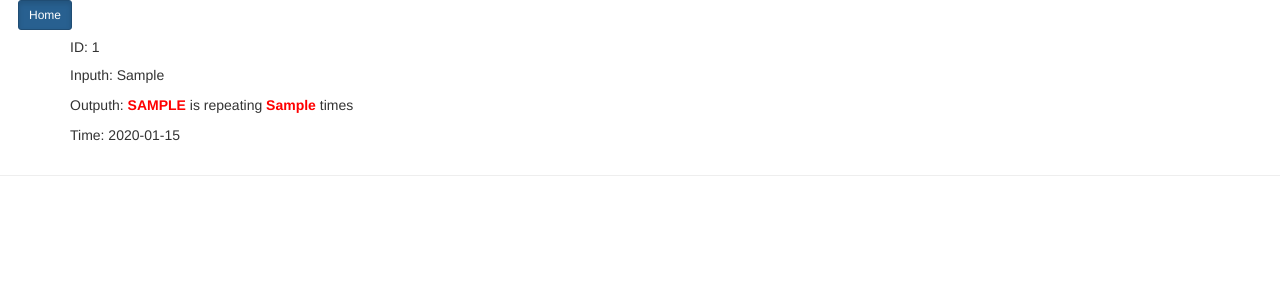
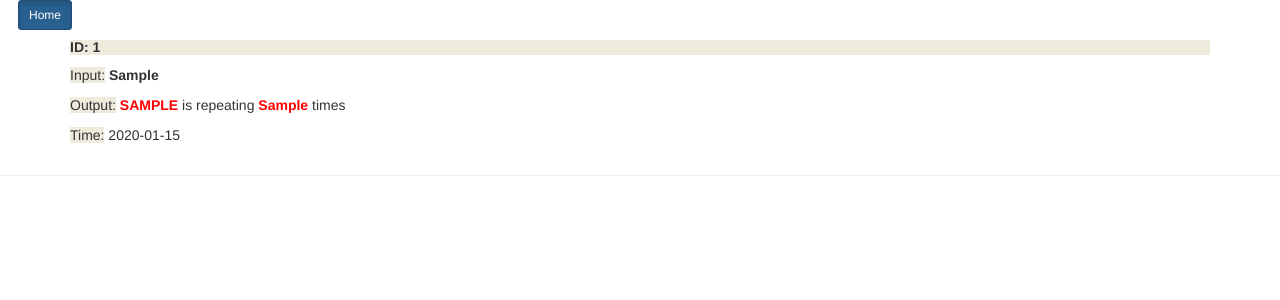
Before and after one commit to ArmanKarapetyanG/counter-web, a Flask app: page /history in a window 1280 px wide. Shown: the top 300 px of the page. Run offline with Flask 2, Linux system fonts and the light colour scheme; tables that the repository leaves empty hold one stand-in row (values such as "Sample post"); some libraries are stand-ins or nearby versions.

Commit message:
please kill me

```diff
--- a/main.py
+++ b/main.py
@@ -27,25 +27,22 @@ def main():
     form = CharCounter()
     if form.validate_on_submit():
         word = form.word.data.lower()
-        res = collections.Counter(word).most_common(2)
-        try:
-            for i in enumerate(word[::-1]):
-                if i[1] == res[0][0]:
-                    index1 = i[0]
+        res = collections.Counter(word).most_common()
+        maximum = res[0][1]
+        res = [i for i in res if i[1] == maximum]
+        indexes = []
+        rev = word[::-1]
+        for i in res:
+            for j in enumerate(rev):
+                if i[0] == j[1]:
+                    indexes.append(j[0])
                     break
-            for i in enumerate(word[::-1]):
-                if i[1] == res[1][0]:
-                    index2 = i[0]
-                    break
-            if res[0][1] == res[1][1]:
-                if index1 < index2:
-                    res = res[0]
-                else:
-                    res = res[1]
-            else:
-                res = res[0]
-        except IndexError:
-            res = res[0]
+        minimum_char = rev[min(indexes)]
+        count = 0
+        for i in word:
+            if i == minimum_char:
+                count += 1
+        res = tuple([minimum_char, count])
         new_data = Data(
             word=form.word.data,
             output_char=res[0],
--- a/templates/data.html
+++ b/templates/data.html
@@ -9,21 +9,21 @@
    style="margin-left:18px">Home</a>
     {% for data in datas %}
         <div class="container">
-            <h5>
-                ID: {{data.id}}
+            <h5 style="background-color:#eeebdd">
+                <b>ID: {{data.id}}</b>
             </h5>
-            <p class="word">
-                Inputh: {{data.word}}
+            <p class="word" style="background-color: ">
+                <span style="background-color: #eeebdd">Input:</span> <b>{{data.word}}</b>
             </p>
             <p class="output">
                 {% if data.count == '1' %}
-                    Outputh: <b style="color:red">There is no repeating chars</b>
+                <span style="background-color: #eeebdd">Output:</span> <b style="color:red">There is no repeating chars</b>
                 {% else %}
-                    Outputh: <b style="color:red">{{ data.output_char.upper() }}</b> is repeating <b style="color:red">{{ data.count }}</b> times
+                <span style="background-color: #eeebdd">Output:</span> <b style="color:red">{{ data.output_char.upper() }}</b> is repeating <b style="color:red">{{ data.count }}</b> times
                 {% endif %}
             </p>
             <p class="time">
-                Time: {{data.time}}
+                <span style="background-color: #eeebdd">Time:</span> {{data.time}}
             </p>
         </div>
 <hr>
--- a/templates/main.html
+++ b/templates/main.html
@@ -11,7 +11,7 @@
     </div>
 
 <a href="{{ url_for('data')}} " class="btn btn-primary btn-sm active" role="button" aria-pressed="true" style="margin:25px">History</a>
-<h4 style="color:red; margin:auto; padding-top:100px">If more than one character has the same number of duplicate values, we will return the second one</h4>
+<h4 style="color:red; margin:auto; padding-top:100px">If more than one character has the same number of duplicate values, we will return the latest char</h4>
 <hr>
 <h4 style="color:red; margin:auto;">If there is no duplicated chars, we'll return... Try it by yourself 🔥🔥🔥</h4>
 {% endblock %}
```
Also changed, not shown: history.db.
